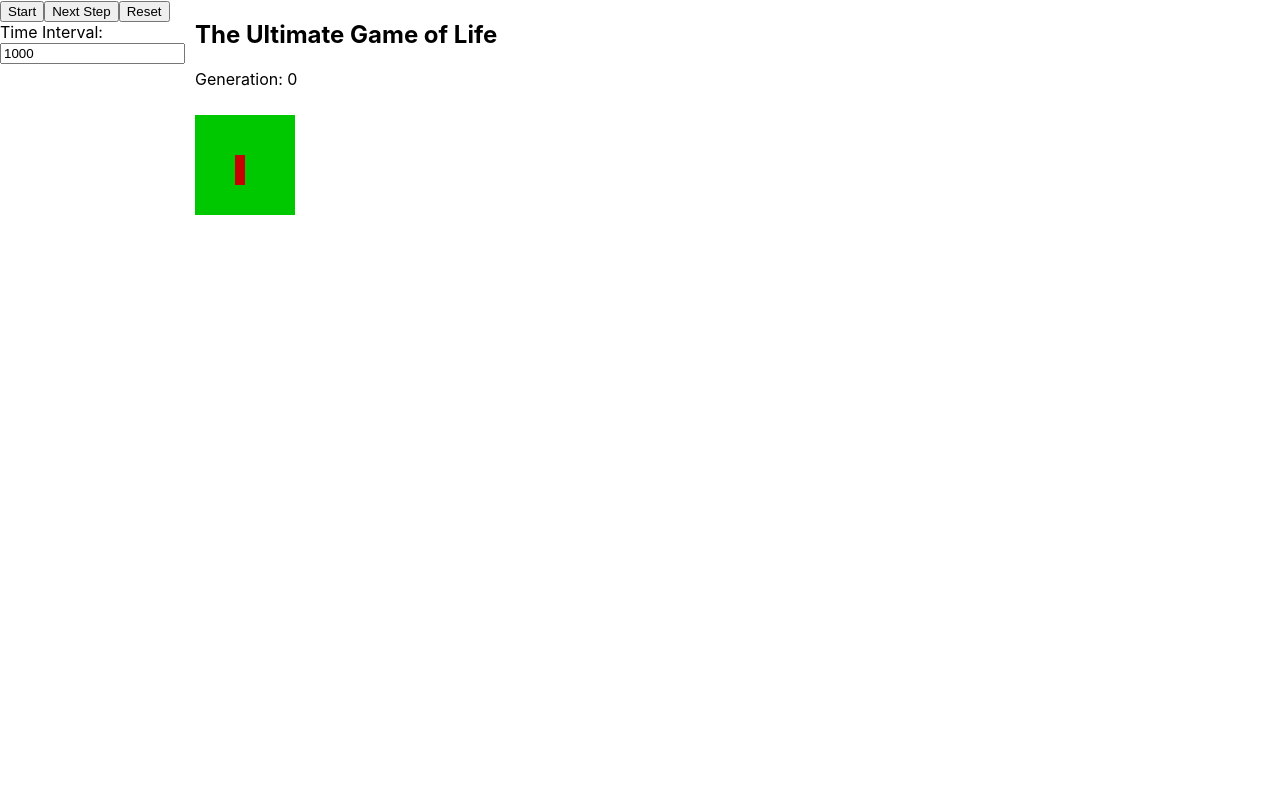
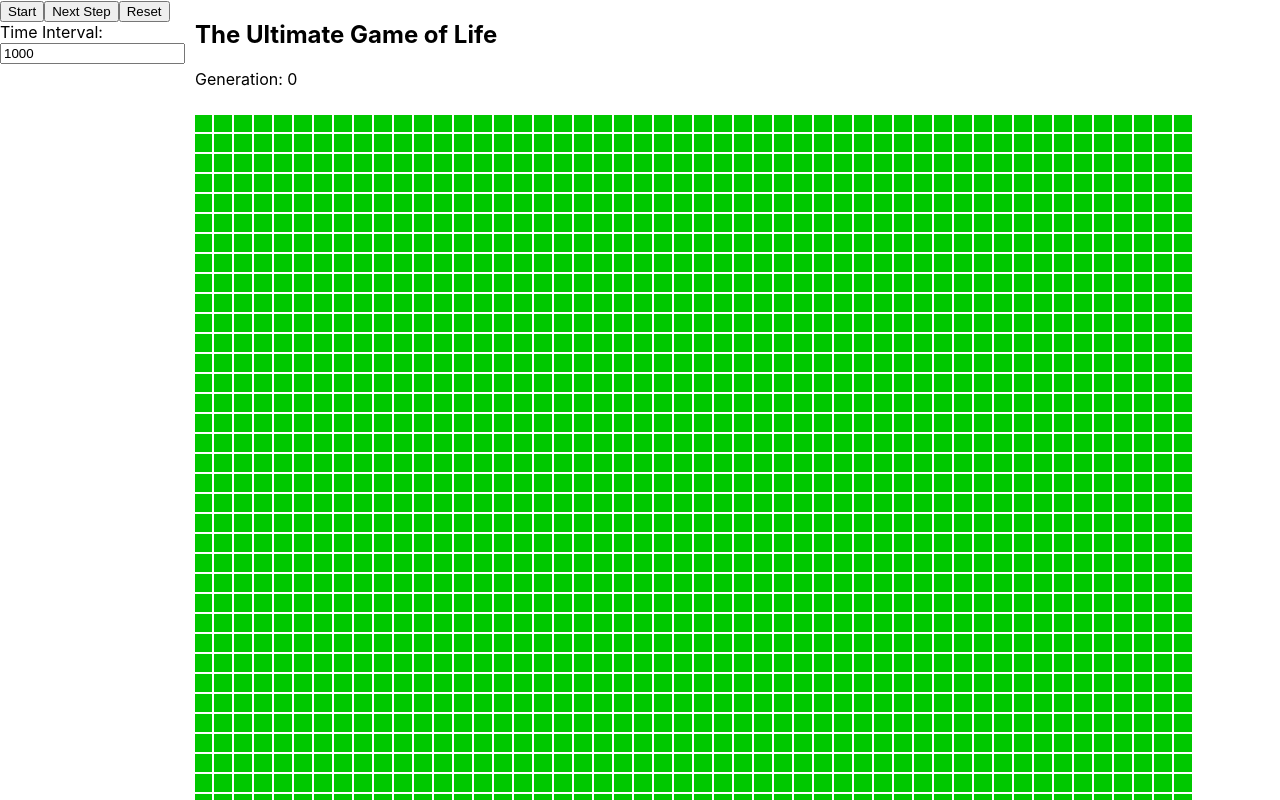
Before and after one commit to peterkzd/ultimate_gol, a React (Create React App) app: page / in a window 1280 px wide. Shown: the top 800 px of the page. Built offline with nearby package versions, Linux system fonts and the light colour scheme.

Commit message:
working click on canvas

```diff
--- a/src/App.tsx
+++ b/src/App.tsx
@@ -10,7 +10,7 @@ import WorldGenerator from "./logic/WorldGenerator";
 import Game from "./ui/Game";
 
 function App() {
-  const world = new WorldLogic(new WorldGenerator(10, 10).get_initial_map());
+  const world = new WorldLogic(new WorldGenerator().get_initial_map());
   const ruleset = new ConwayRuleset();
   const game = new GameLogic(world, ruleset);
 
--- a/src/logic/CellLogic.ts
+++ b/src/logic/CellLogic.ts
@@ -1,3 +1,5 @@
+import { reduceEachTrailingCommentRange } from "typescript";
+
 export type Vector2D = {
   x: number;
   y: number;
@@ -26,6 +28,10 @@ class CellLogic {
   get toString(): string {
     return this.state === CellState.ALIVE ? "1" : "0";
   }
+
+  toggleState(): void {
+    this.state = this.isAlive ? CellState.DEAD : CellState.ALIVE;
+  }
 }
 
 
--- a/src/logic/GameLogic.ts
+++ b/src/logic/GameLogic.ts
@@ -11,10 +11,12 @@ class GameLogic {
     this.world = world;
     this.ruleset = ruleset;
     this.generation = 0;
+
+    this.reset();
   }
 
   reset() {
-    this.world = new WorldLogic(new WorldGenerator(10, 10).get_initial_map());
+    this.world = new WorldLogic(new WorldGenerator().get_initial_map());
     this.generation = 0;
   }
 
--- a/src/logic/WorldGenerator.ts
+++ b/src/logic/WorldGenerator.ts
@@ -4,28 +4,37 @@ export class WorldGenerator {
   width: number;
   height: number;
 
-  constructor(width: number, height: number) {
-    this.width = width;
-    this.height = height;
+  constructor(/*width: number, height: number*/) {
+    this.width = 50;
+    this.height = 50;
   }
 
   get_initial_map(): CellState[][] {
 
-    const x = CellState.DEAD;
-    const o = CellState.ALIVE;
+    const mapArray = new Array();
+    for (let i = 0; i < this.height; i++){
+      mapArray[i] = new Array();
+      for (let j = 0; j < this.width; j++){
+        mapArray[i][j] = CellState.DEAD;
+      }
+    }
 
-    return [
-      [x, x, x, x, x, x, x, x, x, x],
-      [x, x, x, x, x, x, x, x, x, x],
-      [x, x, x, x, x, x, x, x, x, x],
-      [x, x, x, x, x, x, x, x, x, x],
-      [x, x, x, x, o, x, x, x, x, x],
-      [x, x, x, x, o, x, x, x, x, x],
-      [x, x, x, x, o, x, x, x, x, x],
-      [x, x, x, x, x, x, x, x, x, x],
-      [x, x, x, x, x, x, x, x, x, x],
-      [x, x, x, x, x, x, x, x, x, x],
-    ];
+    return mapArray;
+    // const x = CellState.DEAD;
+    // const o = CellState.ALIVE;
+
+    // return [
+    //   [x, x, x, x, x, x, x, x, x, x],
+    //   [x, x, x, x, x, x, x, x, x, x],
+    //   [x, x, x, x, x, x, x, x, x, x],
+    //   [x, x, x, x, x, x, x, x, x, x],
+    //   [x, x, x, x, o, x, x, x, x, x],
+    //   [x, x, x, x, o, x, x, x, x, x],
+    //   [x, x, x, x, o, x, x, x, x, x],
+    //   [x, x, x, x, x, x, x, x, x, x],
+    //   [x, x, x, x, x, x, x, x, x, x],
+    //   [x, x, x, x, x, x, x, x, x, x],
+    // ];
   }
 }
 
--- a/src/logic/WorldLogic.ts
+++ b/src/logic/WorldLogic.ts
@@ -12,6 +12,10 @@ export class WorldLogic {
           { x: columnIndex, y: rowIndex },
           status
         )))
+  }
+
+  cellAt(x: number, y: number): CellLogic {
+    return this.cellMatrix[y][x];
   }
 
   evolve(evolutionLogic: EvolutionLogic): WorldLogic {
--- a/src/ui/World.tsx
+++ b/src/ui/World.tsx
@@ -7,44 +7,37 @@ interface WorldProps {
 }
 
 const World: React.FC<WorldProps> = ({ worldLogic }) => {
+  const [rerender, setRerender] = React.useState(0);
   const canvasRef = useRef<any>(null);
   // const canvasRef = useRef<HTMLCanvasElement>(null);
+  const cellSize = 20;
 
   useEffect(() => {
     const canvas = canvasRef.current;
     if (canvas?.getContext('2d')) {
       const context = canvas.getContext('2d');
 
-      context.fillStyle = 'rgb(200, 0, 0)';
-      context.fillRect(10, 10, 50, 50);
-
-      context.fillStyle = 'rgba(0, 0, 200, 0.5)';
-      context.fillRect(30, 30, 50, 50);
-
       worldLogic.cells().forEach((cell) => {
-        context.fillStyle = cell.isAlive ? 'rgb(200, 0, 0)' : 'rgb(0, 200, 0)';
-
-        context.fillRect(cell.position.x * 10, cell.position.y * 10, 10, 10);
+        context.fillStyle = cell.isAlive ? 'rgb(0, 0, 200)' : 'rgb(0, 200, 0)';
+        context.fillRect(cell.position.x * cellSize - 1, cell.position.y * cellSize - 1, cellSize-2, cellSize-2);
         });
     }
-  }, [worldLogic])
+  }, [worldLogic, rerender])
 
-  return <>
-    <canvas ref={canvasRef} width="150" height="150">
-      I'm a canvas
-    </canvas>
-    {/* <table>
-      <thead></thead>
-      <tbody>
-        {worldLogic.cellMatrix.map((row, rowIndex) => (
-          <tr key={rowIndex}>
-            {row.map((cell, columnIndex) =>
-              <td key={`${rowIndex}-${columnIndex}`}>{cell.toString}</td>)}
-          </tr>
-        ))}
-      </tbody>
-    </table> */}
-  </>
+  const onClick = (el: any, canvas: any) => {
+    // console.log(`el:`, el, canvas)
+    const canvasBoundingBox = canvas.getBoundingClientRect();
+    const x = Math.floor((el.clientX - canvasBoundingBox.left) / cellSize);
+    // const x = el.pageX;
+    const y = Math.floor((el.clientY - canvasBoundingBox.top) / cellSize);
+    console.log(`el2 x, y`, x, y)
+
+
+    worldLogic.cellAt(x, y).toggleState();
+    setRerender((prevValue) => prevValue + 1);
+  }
+
+  return <canvas ref={canvasRef} onClick={(el) => onClick(el, canvasRef.current)} width="1000" height="1000" />
 }
 
 export default World;
```
